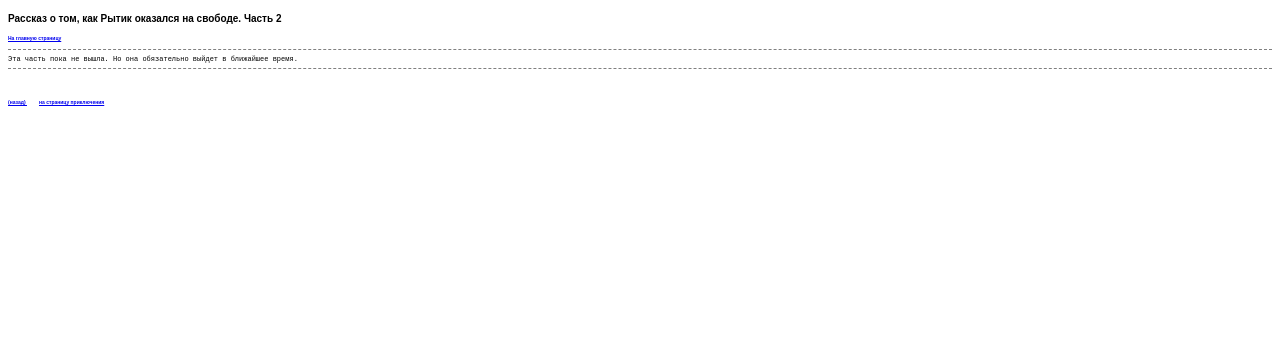
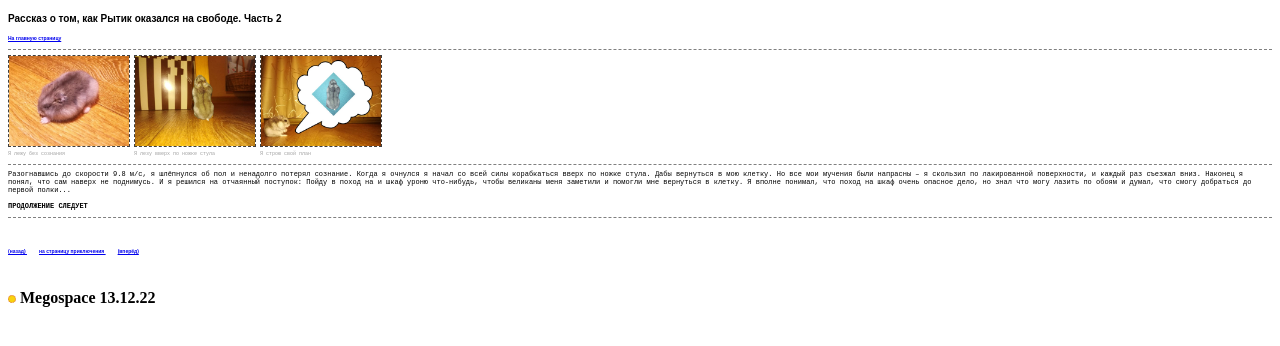
Before and after one commit to Megospc/adventures_of_hamster, a plain HTML site: page 1.2.html in a window 1280 px wide. Drawn offline with Linux system fonts and the light colour scheme.

Commit message:
Add files via upload

```diff
--- a/1.2.html
+++ b/1.2.html
@@ -7,6 +7,7 @@
     Приключения Хомяка
   </title>
   <link rel="stylesheet" href="styles.css">
+  <link rel="icon" href="images/icon.png">
 </head>
 <body>
   <header>
@@ -21,19 +22,31 @@
     </a>
   </header>
   <p class="border"></p>
-  <!--<div class="img-div">
+  <div class="img-div">
     <img src="images/1.2.1.jpg" width="120" height="90" class="img">
     <p class="label">
-      Я бегу в своём колесе
+      Я лежу без сознания
     </p>
   </div>
-  <p class="border"></p>-->
+  <div class="img-div">
+    <img src="images/1.2.2.jpg" width="120" height="90" class="img">
+    <p class="label">
+      Я лезу вверх по ножке стула
+    </p>
+  </div>
+  <div class="img-div">
+    <img src="images/1.2.3.jpg" width="120" height="90" class="img">
+    <p class="label">
+      Я строю свой план
+    </p>
+  </div>
+  <p class="border"></p>
   <p class="text">
-    Эта часть пока не вышла. Но она обязательно выйдет в ближайшее время.
+    Разогнавшись до скорости 9.8 м/с, я шлёпнулся об пол и ненадолго потерял сознание. Когда я очнулся я начал со всей силы корабкаться вверх по ножке стула. Дабы вернуться в мою клетку. Но все мои мучения были напрасны – я скользил по лакированной поверхности, и каждый раз съезжал вниз. Наконец я понял, что сам наверх не поднимусь. И я решился на отчаянный поступок: Пойду в поход на и шкаф уроню что-нибудь, чтобы великаны меня заметили и помогли мне вернуться в клетку. Я вполне понимал, что поход на шкаф очень опасное дело, но знал что могу лазить по обоям и думал, что смогу добраться до первой полки...
   </p>
-  <!--<b class="text">
+  <b class="text">
     ПРОДОЛЖЕНИЕ СЛЕДУЕТ
-  </b>-->
+  </b>
   <p class="border"></p>
   <a href="1.1.html" class="link">
     <b>
@@ -46,11 +59,17 @@
       на страницу приключения
     </b>
   </a>
-  <!--<p class="inline">_</p>
+  <p class="inline">_</p>
   <a href="1.3.html" class="link">
     <b>
       (вперёд)
     </b>
-  </a>-->
+  </a>
+  <p class="megospace">
+    <img src="images/megospace.png" width="8" height="8" class="megospace-img">
+    <b>
+      Megospace 13.12.22
+    </b>
+  </p>
 </body>
 </html>
```
